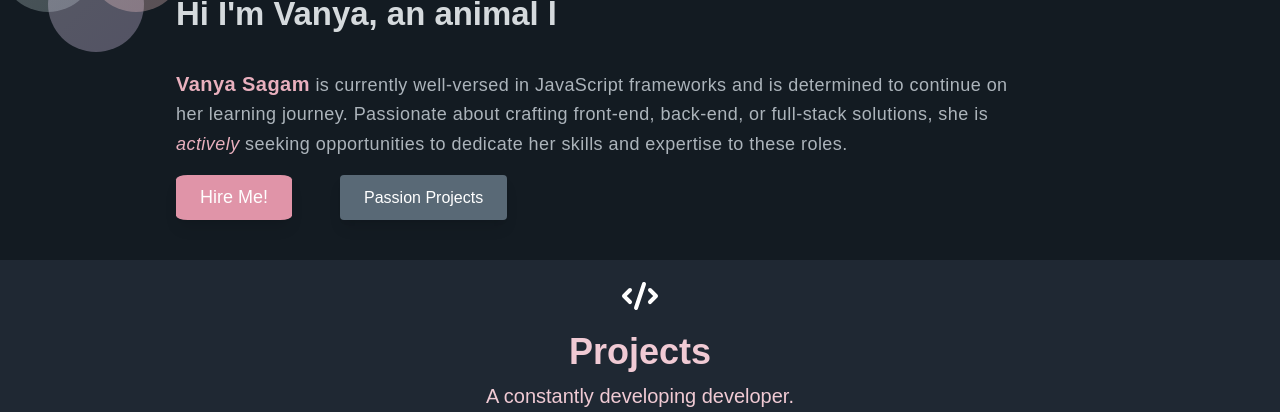
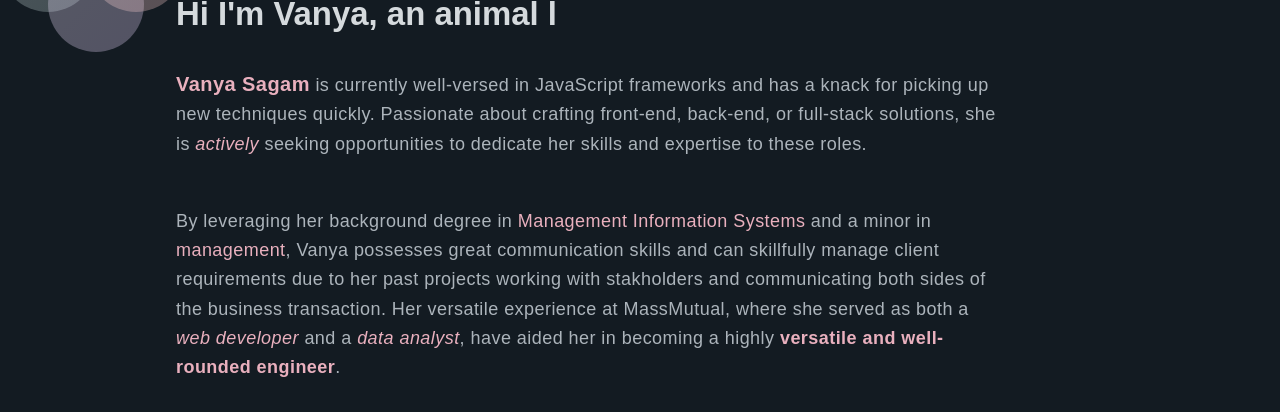
Before and after one commit to vanyajpg/portfolio-under-construction, a React (Create React App) app: page / in a window 1280 px wide. Shown: the part 164-576 px from the top of the page. Built offline with nearby package versions, Linux system fonts and the light colour scheme.

Commit message:
updated about

```diff
--- a/src/components/about.jsx
+++ b/src/components/about.jsx
@@ -36,8 +36,8 @@ export default function About() {
             <span style={pink} className="font-semibold text-xl">
               Vanya Sagam
             </span>{" "}
-            is currently well-versed in JavaScript frameworks and is determined
-            to continue on her learning journey. Passionate about crafting
+            is currently well-versed in JavaScript frameworks and has a knack
+            for picking up new techniques quickly. Passionate about crafting
             front-end, back-end, or full-stack solutions, she is {""}
             <span style={pink} className="text-white italic">
               actively
@@ -45,12 +45,35 @@ export default function About() {
             seeking opportunities to dedicate her skills and expertise to these
             roles.
           </p>
-          {/* <p className="mb-8 text-lg leading-relaxed tracking-wide mt-8">
-            Lorem ipsum dolor, sit amet consectetur adipisicing elit. Nihil est
-            nemo tempore quam, quis incidunt voluptatibus earum natus aperiam
-            reprehenderit facere vel libero ullam vero porro sequi unde nesciunt
-            veritatis.
-          </p> */}
+          <p
+            style={teal}
+            className="mb-8 text-lg leading-relaxed tracking-wide mt-8"
+          >
+            {" "}
+            By leveraging her background degree in{" "}
+            <span style={pink} className="text-white ">
+              Management Information Systems
+            </span>{" "}
+            and a minor in{" "}
+            <span style={pink} className="text-white ">
+              management
+            </span>
+            , Vanya possesses great communication skills and can skillfully
+            manage client requirements due to her past projects working with stakholders and communicating both sides of the business
+            transaction. Her versatile experience at MassMutual, where she
+            served as both a{" "}
+            <span style={pink} className="text-white italic">
+              web developer
+            </span>{" "}
+            and a{" "}
+            <span style={pink} className="text-white italic">
+              data analyst
+            </span>
+            , have aided her in becoming a highly{" "}
+            <span style={pink} className="text-white font-semibold">
+              versatile and well-rounded engineer
+            </span>.
+          </p>
           <div className="flex justify-center">
             <Box
               backgroundColor={colors.pink[400]}
```
